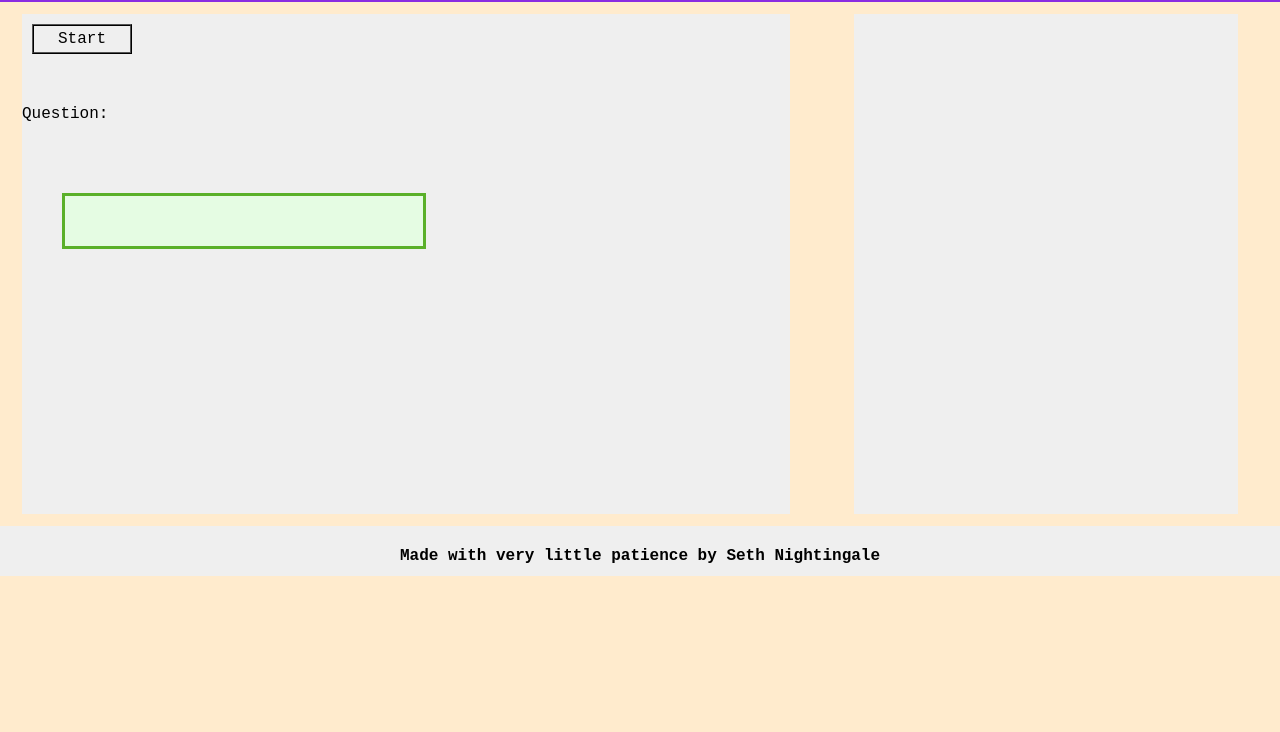
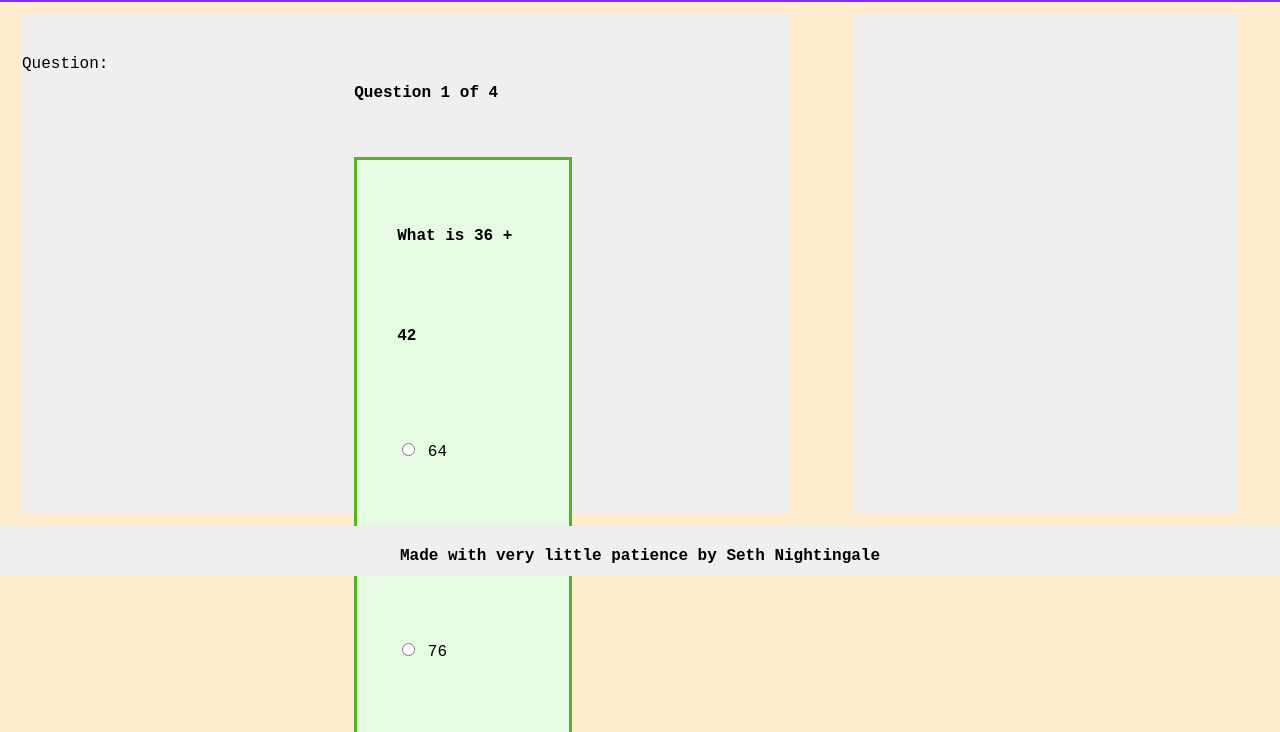
Before and after one commit to cal750/Quiz-Time, a plain HTML site: page Quiz-gameSWN/index.html in a window 1280 px wide. Shown: the part 68-800 px from the top of the page. Drawn offline with Linux system fonts and the light colour scheme.

Commit message:
This broke it
I was adding the code and getting ready to edit but it completely broke my flex boxes.

```diff
--- a/Quiz-gameSWN/assets/css/style.css
+++ b/Quiz-gameSWN/assets/css/style.css
@@ -52,17 +52,6 @@ h1 {
     line-height: 100px;
 }
 
-button {
-    cursor: pointer;
-    flex-wrap: wrap;
-    justify-content: space-evenly;
-    flex-direction: column;
-    margin: 10px;
-    border-style: ridge;
-    width: 100px;
-    height: 30px;
-}
-
 li button {
     height: fit-content;
     width: fit-content
--- a/Quiz-gameSWN/assets/js/script.js
+++ b/Quiz-gameSWN/assets/js/script.js
@@ -31,3 +31,42 @@ var questions = [
       answer: "C"
     }
   ];
+
+function get(x){
+    return document.getElementById(x);
+  }
+  function renderQuestion(){
+    test = get("test");
+    if(pos >= questions.length){
+      test.innerHTML = "<h2>You got "+correct+" of "+questions.length+" questions correct</h2>";
+      get("test_status").innerHTML = "Test completed";
+      pos = 0;
+      correct = 0;
+      return false;
+    }
+    get("test_status").innerHTML = "Question "+(pos+1)+" of "+questions.length;
+
+    question = questions[pos].question;
+    chA = questions[pos].a;
+    chB = questions[pos].b;
+    chC = questions[pos].c;
+    test.innerHTML = "<h3>"+question+"</h3>";
+    test.innerHTML += "<label> <input type='radio' name='choices' value='A'> "+chA+"</label><br>";
+    test.innerHTML += "<label> <input type='radio' name='choices' value='B'> "+chB+"</label><br>";
+    test.innerHTML += "<label> <input type='radio' name='choices' value='C'> "+chC+"</label><br><br>";
+    test.innerHTML += "<button onclick='checkAnswer()'>Submit Answer</button>";
+  }
+  function checkAnswer(){
+    choices = document.getElementsByName("choices");
+    for(var i=0; i<choices.length; i++){
+      if(choices[i].checked){
+        choice = choices[i].value;
+      }
+    }
+    if(choice == questions[pos].answer){
+      correct++;
+    }
+    pos++;
+    renderQuestion();
+  }
+  window.addEventListener("load", renderQuestion);
--- a/Quiz-gameSWN/index.html
+++ b/Quiz-gameSWN/index.html
@@ -6,7 +6,7 @@
   <meta http-equiv="X-UA-Compatible" content="ie=edge">
   <title>Quiz Time</title>
   <link rel = "stylesheet" href = "assets/css/style.css">
-  <script src="assets/js/script.js"></script>
+  <script src = "assets/js/script.js"></script>
   </head>
     <body>
       <header class = "title">
@@ -15,7 +15,6 @@
 
       <main>
         <section class = "quiz-box">
-            <button id = "startButton">Start</button>
               <header>
                 Question:<span class = "question"></span>
               </header>
```
